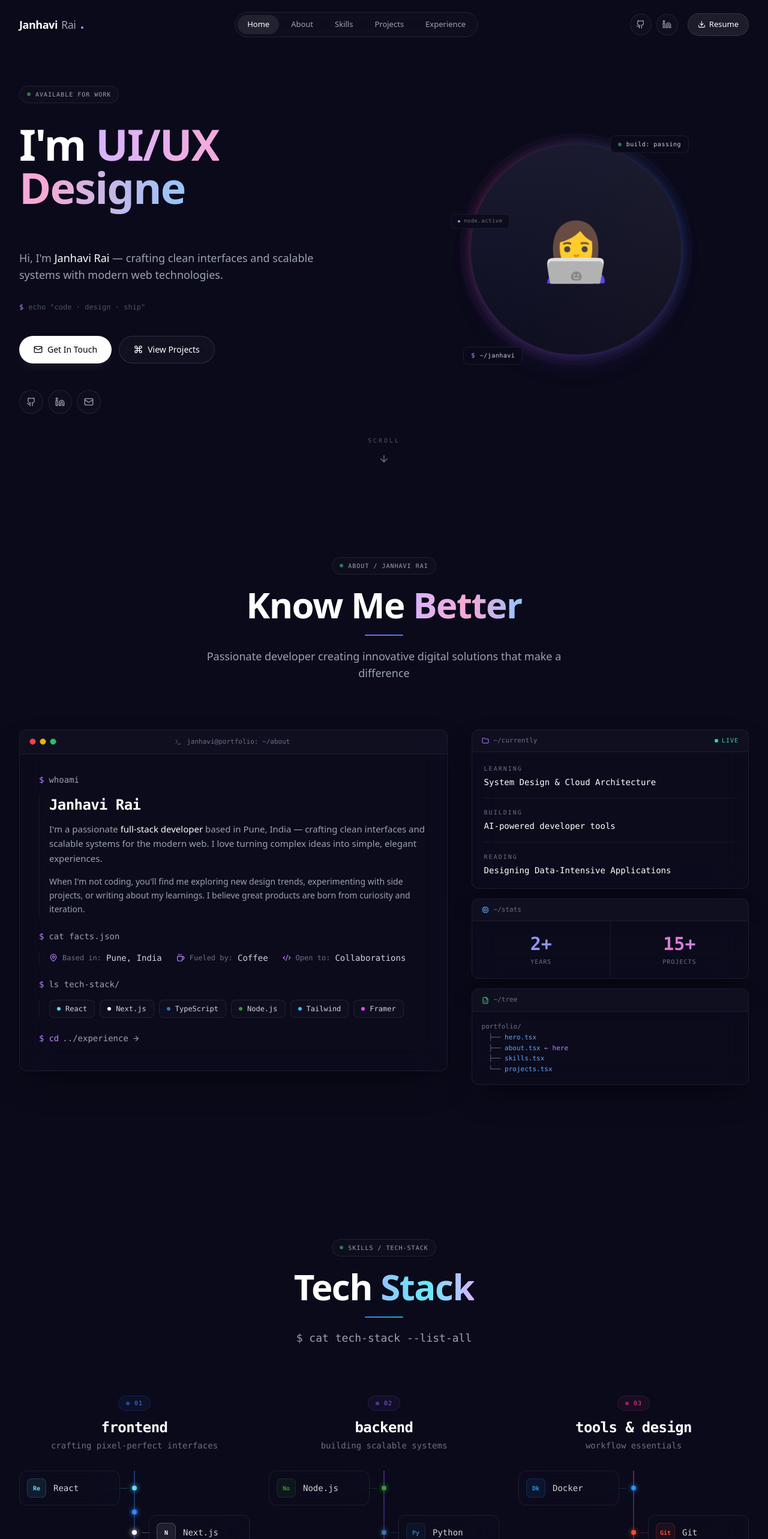
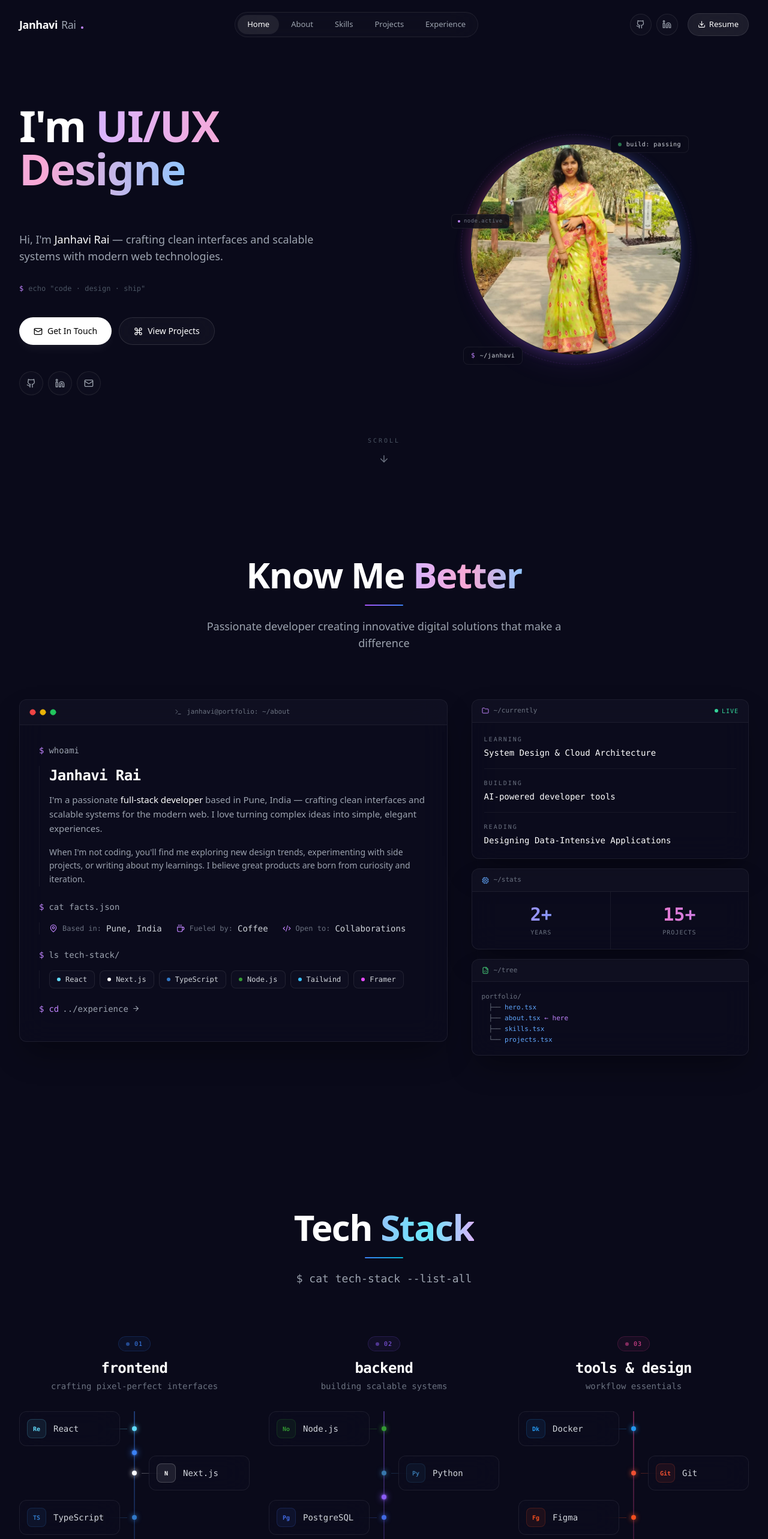
Before and after one commit to janhavirai19/Portfolio, a Next.js app: page / in a window 1280 px wide. Shown: the top 2566 px of the page at 60% size. Built offline with nearby package versions, Linux system fonts and the light colour scheme.

Commit message:
Update project

```diff
--- a/app/components/About.tsx
+++ b/app/components/About.tsx
@@ -82,12 +82,6 @@ const About = () => {
           transition={{ duration: 0.6, ease: "easeOut" }}
           className="text-center mb-16 sm:mb-20"
         >
-          <div className="inline-flex items-center gap-2 px-3 py-1.5 rounded-full border border-white/[0.08] bg-white/[0.02] backdrop-blur-xl mb-5">
-            <span className="w-1.5 h-1.5 rounded-full bg-green-400 animate-pulse" />
-            <span className="text-[10px] font-mono tracking-widest uppercase text-gray-400">
-              About / Janhavi Rai
-            </span>
-          </div>
 
           <h2 className="text-4xl sm:text-5xl lg:text-6xl font-bold tracking-tight mb-5">
             <span className="text-white">Know Me </span>
--- a/app/components/Experience.tsx
+++ b/app/components/Experience.tsx
@@ -1,5 +1,4 @@
 "use client";
-
 import { motion } from "framer-motion";
 import { useRef } from "react";
 import {
@@ -284,13 +283,6 @@ const Experience = () => {
           transition={{ duration: 0.6, ease: "easeOut" }}
           className="text-center mb-16 sm:mb-20"
         >
-          <div className="inline-flex items-center gap-2 px-3 py-1.5 rounded-full border border-white/[0.08] bg-white/[0.02] backdrop-blur-xl mb-5">
-            <span className="w-1.5 h-1.5 rounded-full bg-green-400 animate-pulse" />
-            <span className="text-[10px] font-mono tracking-widest uppercase text-gray-400">
-              experience / career-log
-            </span>
-          </div>
-
           <h2 className="text-4xl sm:text-5xl lg:text-6xl font-bold tracking-tight mb-5">
             <span className="text-white">Work </span>
             <span className="bg-gradient-to-r from-purple-300 via-pink-300 to-blue-300 bg-clip-text text-transparent">
@@ -444,12 +436,7 @@ const Experience = () => {
         >
           <div className="flex flex-col sm:flex-row sm:items-end sm:justify-between gap-6 mb-10">
             <div className="text-center sm:text-left">
-              <div className="inline-flex items-center gap-2 px-3 py-1.5 rounded-full border border-white/[0.08] bg-white/[0.02] backdrop-blur-xl mb-4">
-                <Award size={12} className="text-blue-400" />
-                <span className="text-[10px] font-mono tracking-widest uppercase text-gray-400">
-                  certifications / verified
-                </span>
-              </div>
+
 
               <h3 className="text-3xl sm:text-4xl font-bold tracking-tight mb-3">
                 <span className="text-white">Certifi</span>
--- a/app/components/Hero.tsx
+++ b/app/components/Hero.tsx
@@ -1,8 +1,8 @@
 "use client";
-
 import { motion } from "framer-motion";
 import { ArrowDown, Github, Linkedin, Mail, Terminal, Command } from "lucide-react";
 import { useEffect, useState } from "react";
+import Image from "next/image";
 
 const Hero = () => {
   const words = ["Creative Developer", "UI/UX Designer", "Problem Solver", "Code Artist"];
@@ -10,11 +10,9 @@ const Hero = () => {
   const [displayText, setDisplayText] = useState("");
   const [isDeleting, setIsDeleting] = useState(false);
   const [showRest, setShowRest] = useState(false);
-
   useEffect(() => {
     const currentWord = words[wordIndex];
     let timeout: NodeJS.Timeout;
-
     if (!isDeleting && displayText === currentWord) {
       timeout = setTimeout(() => setIsDeleting(true), 1800);
     } else if (isDeleting && displayText === "") {
@@ -111,13 +109,6 @@ const Hero = () => {
             transition={{ duration: 0.8, delay: 0.2 }}
             className="space-y-6 sm:space-y-8 text-center lg:text-left order-2 lg:order-1"
           >
-            <div className="inline-flex items-center gap-2 px-3 py-1.5 rounded-full border border-white/[0.08] bg-white/[0.02] backdrop-blur-xl">
-              <span className="w-1.5 h-1.5 rounded-full bg-green-400 animate-pulse" />
-              <span className="text-[10px] font-mono tracking-widest uppercase text-gray-400">
-                Available for work
-              </span>
-            </div>
-
             <h1 className="text-4xl sm:text-5xl lg:text-6xl xl:text-7xl font-bold leading-[1.05] tracking-tight min-h-[120px] sm:min-h-[160px] lg:min-h-[180px]">
               <span className="block text-white font-semibold tracking-tight">
                 I'm{" "}
@@ -230,7 +221,14 @@ const Hero = () => {
               <div className="absolute inset-0 rounded-full bg-gradient-to-br from-purple-500/20 to-blue-500/20 animate-pulse" />
 
               <div className="relative w-full h-full rounded-full overflow-hidden border border-white/[0.08] bg-gradient-to-br from-[#12122a] to-[#0a0a1a] flex items-center justify-center shadow-2xl shadow-purple-500/10">
-                <span className="text-7xl sm:text-8xl">👩‍💻</span>
+                <Image
+                  src="/janhavi.jpg"
+                  alt="Janhavi Rai"
+                  fill
+                  priority
+                  className="object-cover"
+                  sizes="(max-width: 640px) 256px, (max-width: 1024px) 320px, 352px"
+                />
 
                 <div className="absolute inset-0 rounded-full bg-gradient-to-tr from-transparent via-white/[0.03] to-white/[0.06]" />
 
--- a/app/components/Navbar.tsx
+++ b/app/components/Navbar.tsx
@@ -120,7 +120,8 @@ const Navbar = () => {
               <Linkedin size={15} />
             </a>
             <motion.a
-              href="/resume.pdf"
+              href="/janhavi.pdf"
+              download="Janhavi_Rai_Resume.pdf"
               target="_blank"
               rel="noreferrer"
               whileHover={{ scale: 1.03 }}
@@ -195,7 +196,8 @@ const Navbar = () => {
                   </a>
                 </div>
                 <a
-                  href="/resume.pdf"
+                  href="/janhavi.pdf"
+                  download="Janhavi_Rai_Resume.pdf"
                   target="_blank"
                   rel="noreferrer"
                   className="flex items-center justify-center gap-2 w-full py-3 text-sm font-medium text-white bg-white/[0.08] hover:bg-white/[0.12] border border-white/[0.1] rounded-xl transition-all"
--- a/app/components/Projects.tsx
+++ b/app/components/Projects.tsx
@@ -111,12 +111,12 @@ const Projects = () => {
           transition={{ duration: 0.6, ease: "easeOut" }}
           className="text-center mb-16 sm:mb-20"
         >
-          <div className="inline-flex items-center gap-2 px-3 py-1.5 rounded-full border border-white/[0.08] bg-white/[0.02] backdrop-blur-xl mb-5">
+          {/* <div className="inline-flex items-center gap-2 px-3 py-1.5 rounded-full border border-white/[0.08] bg-white/[0.02] backdrop-blur-xl mb-5">
             <span className="w-1.5 h-1.5 rounded-full bg-green-400 animate-pulse" />
             <span className="text-[10px] font-mono tracking-widest uppercase text-gray-400">
               Projects / selected-work
             </span>
-          </div>
+          </div> */}
 
           <h2 className="text-4xl sm:text-5xl lg:text-6xl font-bold tracking-tight mb-5">
             <span className="text-white">Featured </span>
--- a/app/components/Skills.tsx
+++ b/app/components/Skills.tsx
@@ -81,13 +81,6 @@ const Skills = () => {
           transition={{ duration: 0.6, ease: "easeOut" }}
           className="text-center mb-16 sm:mb-20"
         >
-          <div className="inline-flex items-center gap-2 px-3 py-1.5 rounded-full border border-white/[0.08] bg-white/[0.02] backdrop-blur-xl mb-5">
-            <span className="w-1.5 h-1.5 rounded-full bg-green-400 animate-pulse" />
-            <span className="text-[10px] font-mono tracking-widest uppercase text-gray-400">
-              skills / tech-stack
-            </span>
-          </div>
-
           <h2 className="text-4xl sm:text-5xl lg:text-6xl font-bold tracking-tight mb-5">
             <span className="text-white">Tech </span>
             <span className="bg-gradient-to-r from-blue-300 via-cyan-300 to-purple-300 bg-clip-text text-transparent">
```
Also changed, not shown: public/janhavi.jpg (added), 1 other file (tests, documents, lock files or other folders).
